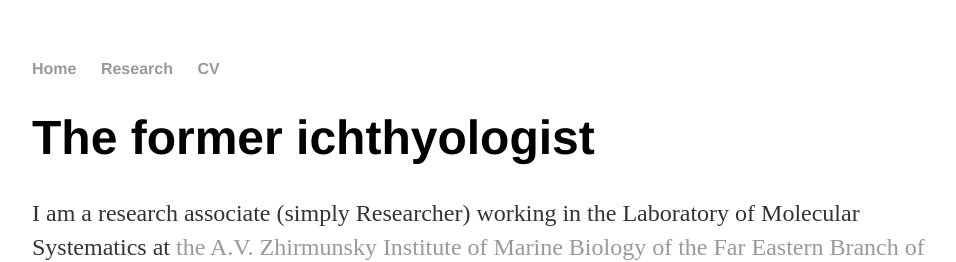
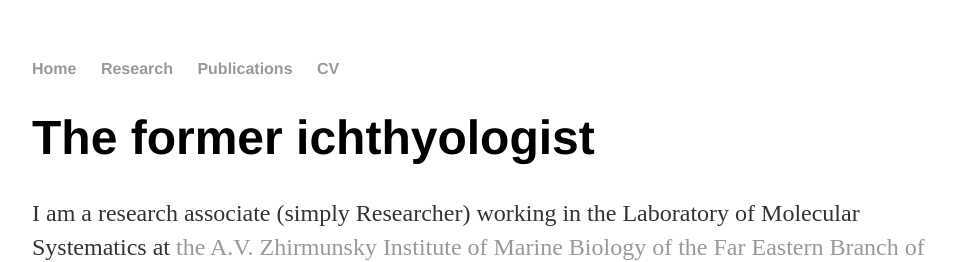
Before and after one commit to Sturcoal/Sturcoal.github.io, a Jekyll site: the page built from index.html, in a window 1280 px wide. Shown: the top 262 px of the page, without its empty margins (160-1116 px from the left). Built offline with Jekyll 4.4.1, drawn with Linux system fonts in a browser that asks for light colours.

Commit message:
Update default.html

```diff
--- a/_layouts/default.html
+++ b/_layouts/default.html
@@ -9,6 +9,7 @@
     		<ul>
         		<li><a href="/">Home</a></li>
 	        	<li><a href="/research.html">Research</a></li>
+	        	<li><a href="/Publications.html">Publications</a></li>
         		<li><a href="/cv_sturanov.pdf">CV</a></li>
         </ul>
 		</nav>
```
